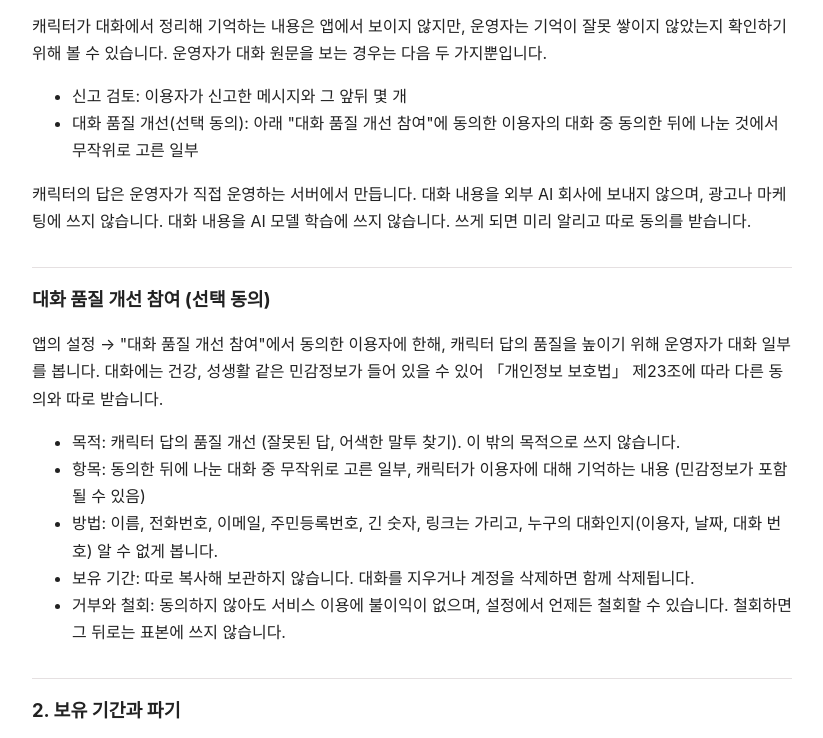
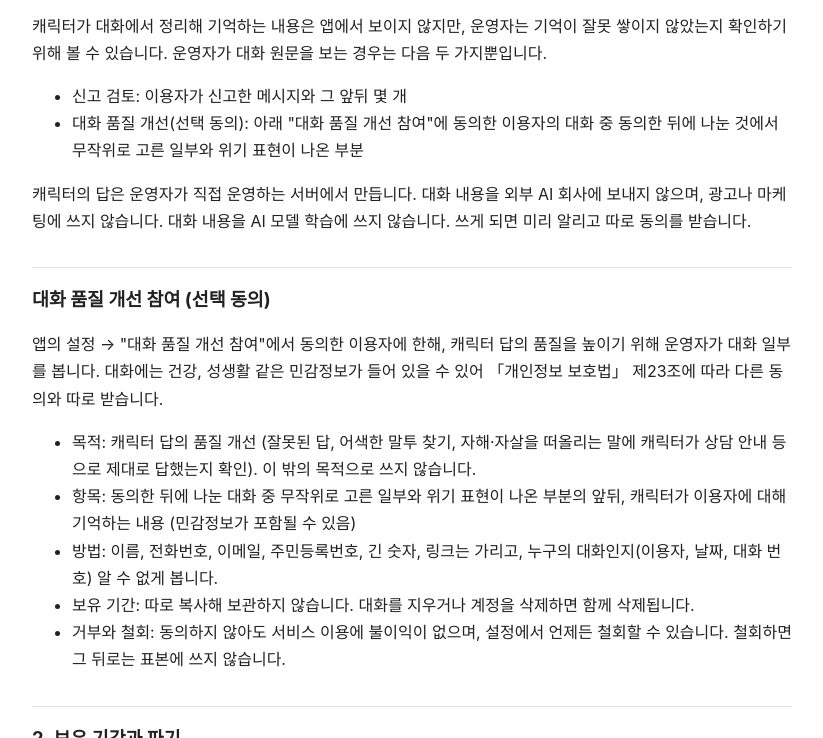
Before and after one commit to teseder0011-web/dating-ai-policy, a plain HTML site: page privacy.html in a window 1280 px wide. Shown: the part 708-1446 px from the top of the page, without its empty margins (228-1051 px from the left). Drawn offline with Linux system fonts and the light colour scheme.

Commit message:
품질 개선 동의 목적에 위기 대응 확인 추가

```diff
--- a/privacy.html
+++ b/privacy.html
@@ -41,7 +41,7 @@
 운영자가 대화 원문을 보는 경우는 다음 두 가지뿐입니다.</p>
 <ul>
   <li>신고 검토: 이용자가 신고한 메시지와 그 앞뒤 몇 개</li>
-  <li>대화 품질 개선(선택 동의): 아래 "대화 품질 개선 참여"에 동의한 이용자의 대화 중 동의한 뒤에 나눈 것에서 무작위로 고른 일부</li>
+  <li>대화 품질 개선(선택 동의): 아래 "대화 품질 개선 참여"에 동의한 이용자의 대화 중 동의한 뒤에 나눈 것에서 무작위로 고른 일부와 위기 표현이 나온 부분</li>
 </ul>
 <p>캐릭터의 답은 운영자가 직접 운영하는 서버에서 만듭니다. 대화 내용을 외부 AI 회사에 보내지 않으며, 광고나 마케팅에 쓰지 않습니다.
 대화 내용을 AI 모델 학습에 쓰지 않습니다. 쓰게 되면 미리 알리고 따로 동의를 받습니다.</p>
@@ -50,8 +50,8 @@
 <p>앱의 설정 → "대화 품질 개선 참여"에서 동의한 이용자에 한해, 캐릭터 답의 품질을 높이기 위해 운영자가 대화 일부를 봅니다.
 대화에는 건강, 성생활 같은 민감정보가 들어 있을 수 있어 「개인정보 보호법」 제23조에 따라 다른 동의와 따로 받습니다.</p>
 <ul>
-  <li>목적: 캐릭터 답의 품질 개선 (잘못된 답, 어색한 말투 찾기). 이 밖의 목적으로 쓰지 않습니다.</li>
-  <li>항목: 동의한 뒤에 나눈 대화 중 무작위로 고른 일부, 캐릭터가 이용자에 대해 기억하는 내용 (민감정보가 포함될 수 있음)</li>
+  <li>목적: 캐릭터 답의 품질 개선 (잘못된 답, 어색한 말투 찾기, 자해·자살을 떠올리는 말에 캐릭터가 상담 안내 등으로 제대로 답했는지 확인). 이 밖의 목적으로 쓰지 않습니다.</li>
+  <li>항목: 동의한 뒤에 나눈 대화 중 무작위로 고른 일부와 위기 표현이 나온 부분의 앞뒤, 캐릭터가 이용자에 대해 기억하는 내용 (민감정보가 포함될 수 있음)</li>
   <li>방법: 이름, 전화번호, 이메일, 주민등록번호, 긴 숫자, 링크는 가리고, 누구의 대화인지(이용자, 날짜, 대화 번호) 알 수 없게 봅니다.</li>
   <li>보유 기간: 따로 복사해 보관하지 않습니다. 대화를 지우거나 계정을 삭제하면 함께 삭제됩니다.</li>
   <li>거부와 철회: 동의하지 않아도 서비스 이용에 불이익이 없으며, 설정에서 언제든 철회할 수 있습니다. 철회하면 그 뒤로는 표본에 쓰지 않습니다.</li>
```
